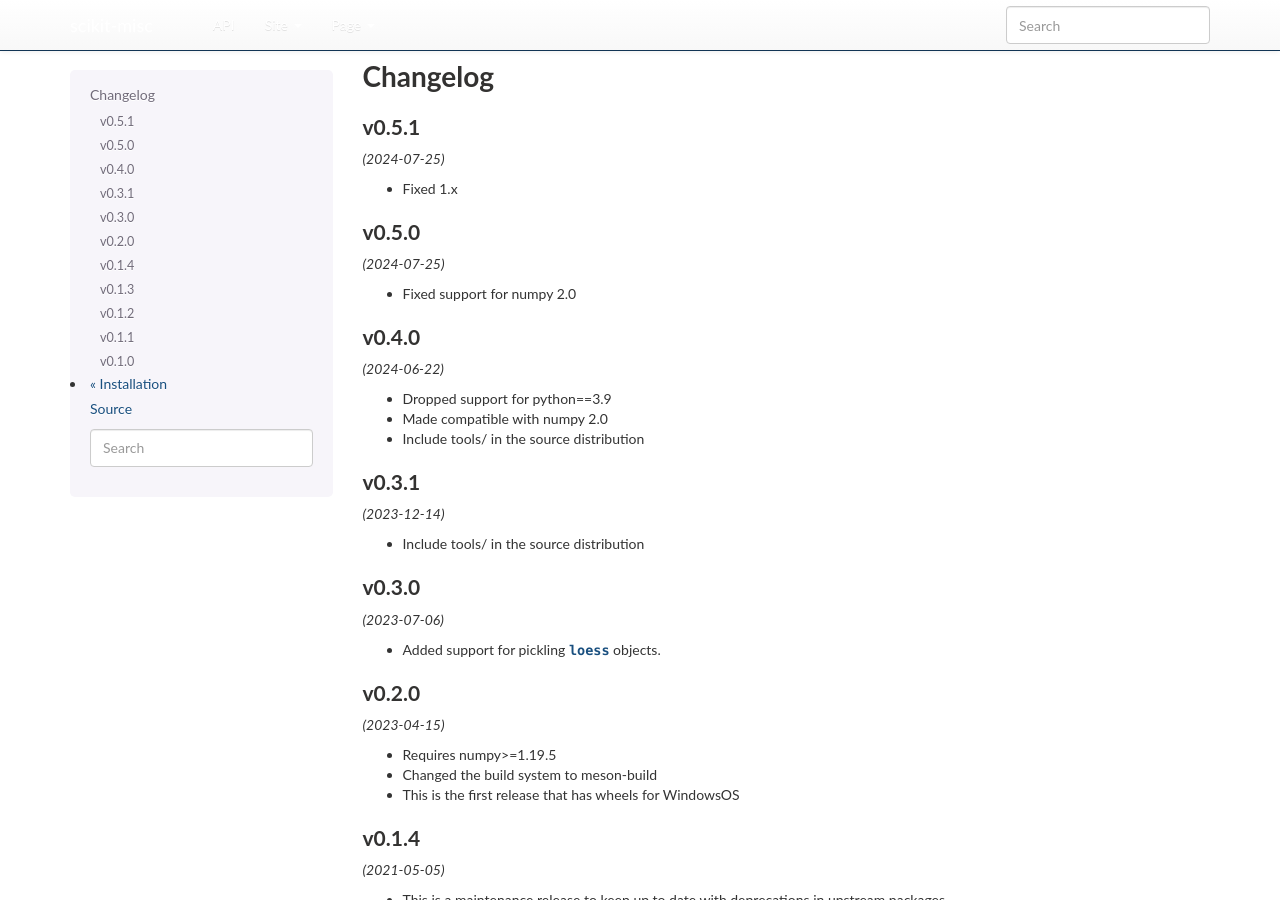
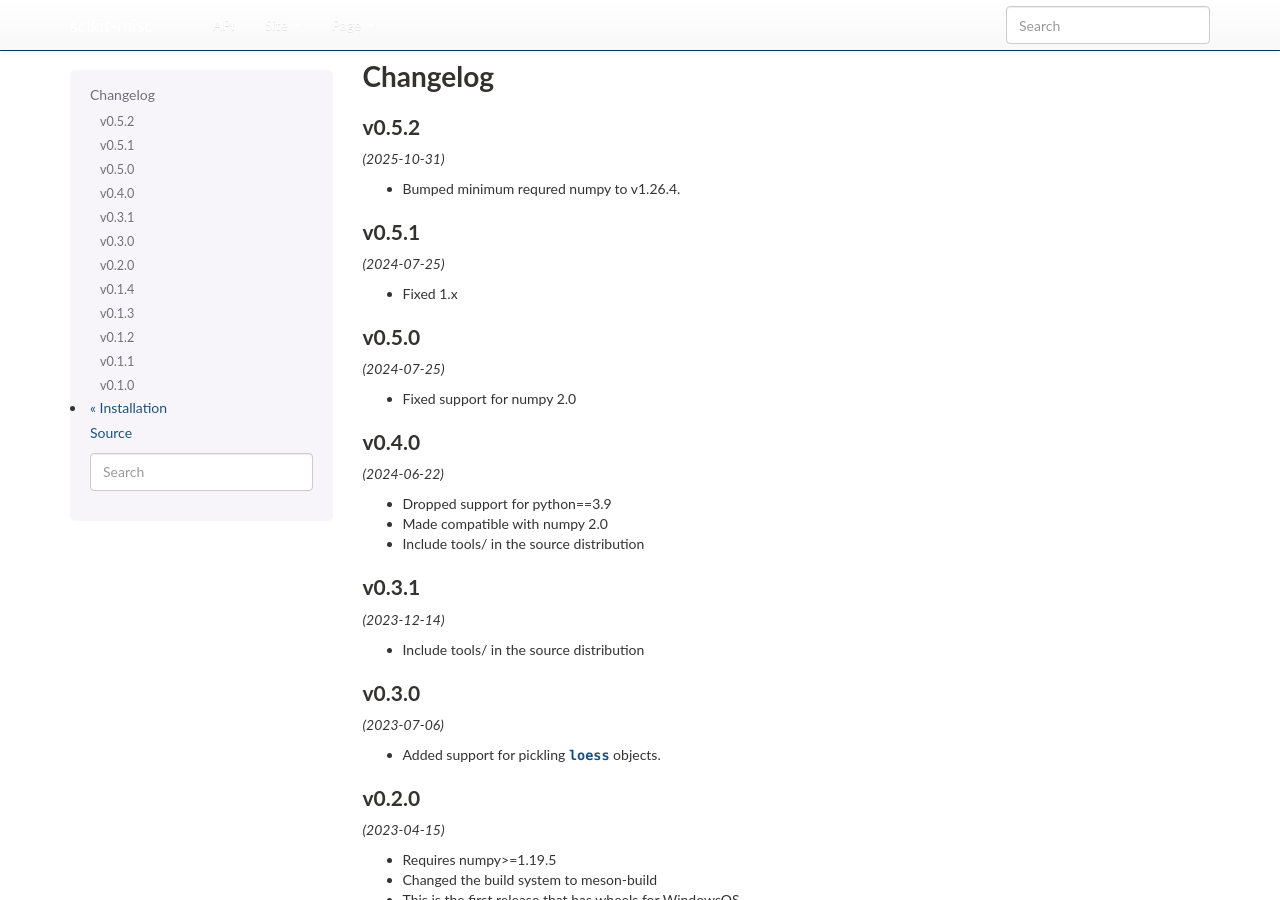
Before and after one commit to has2k1/scikit-misc, a Sphinx documentation site: the page built from doc/changelog.rst, in a window 1280 px wide and 900 px high. Built offline with Sphinx 7.4.7, drawn with Linux system fonts in a browser that asks for light colours; nearby versions of some CDN libraries; library files that are not in the unit come from our copies; the version number could not be read and is left out.

Commit message:
Update changelog for release

```diff
--- a/doc/changelog.rst
+++ b/doc/changelog.rst
@@ -1,5 +1,11 @@
 Changelog
 =========
+
+v0.5.2
+------
+*(2025-10-31)*
+
+- Bumped minimum requred numpy to v1.26.4.
 
 v0.5.1
 ------
```
